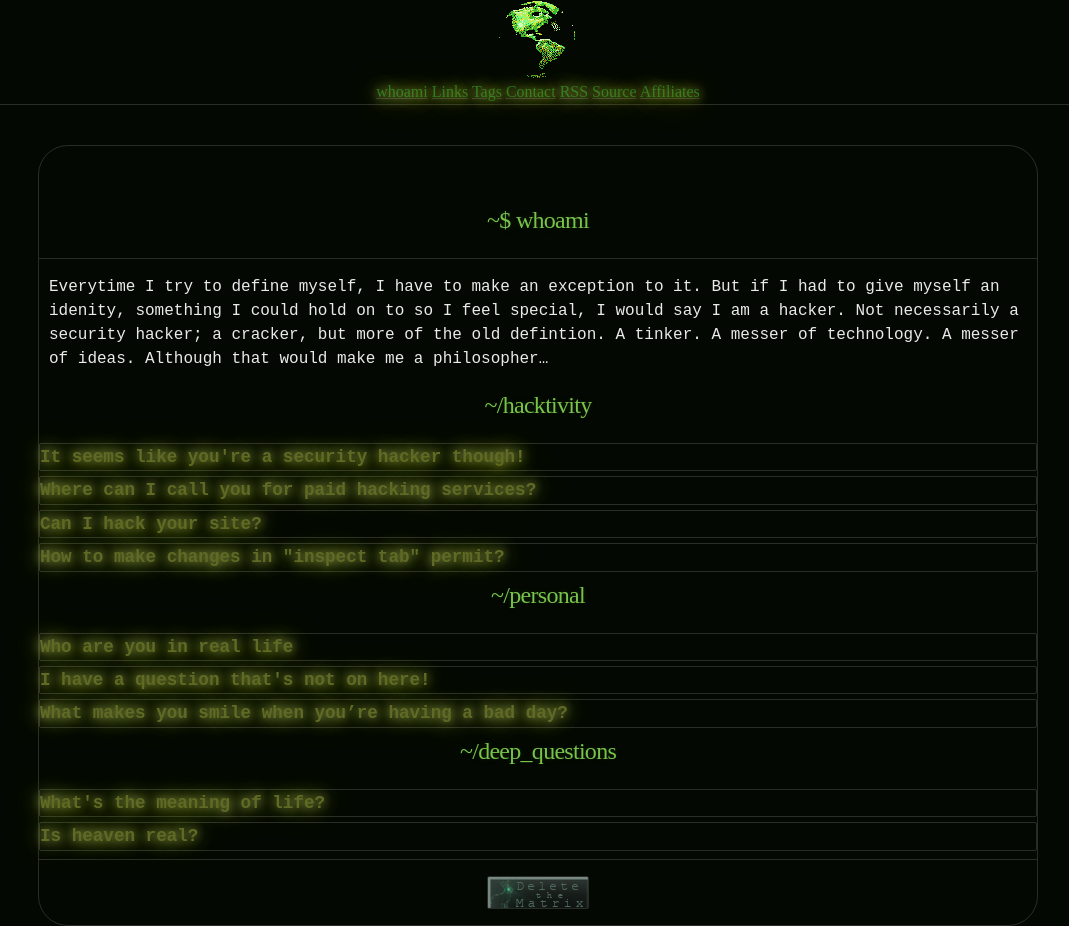
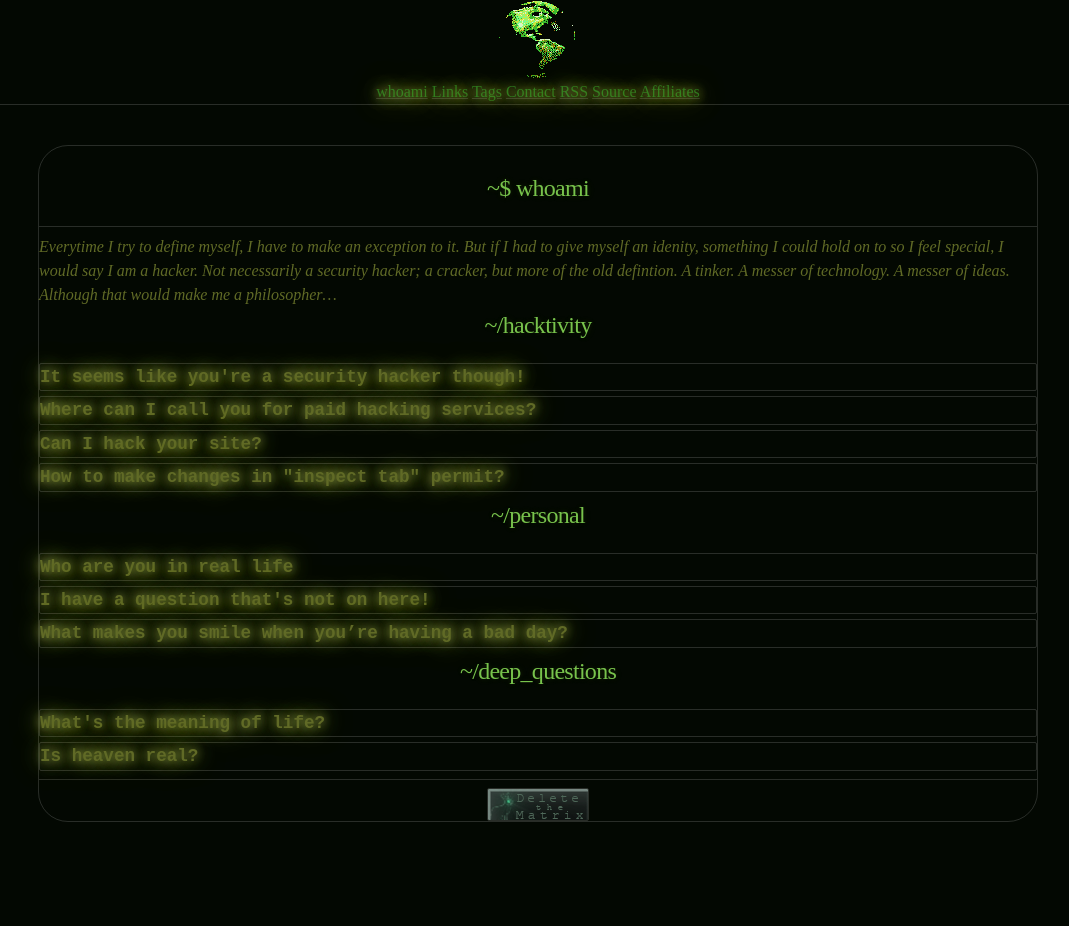
Before and after one commit to CamoCatX/camocatx.github.io, a Jekyll site: the page built from whoami.md, in a window 1280 px wide. Shown: the whole page, without its empty margins (102-1171 px from the left). Built offline with Jekyll 4.4.1, drawn with Linux system fonts in a browser that asks for light colours; after the commit the page ends 900 px from its top, so only the background shows below that.

Commit message:
Update base.scss

```diff
--- a/_sass/base.scss
+++ b/_sass/base.scss
@@ -94,34 +94,42 @@ h1,h2,h3,h4,h5,h6,.postitem {
 #main_content {
 border-radius: 30px;
 border: 1px solid rgba(255, 255, 255, .15);
-}
-#main_content h1 {
+ h1 {
   font-size: 30px;
   color: #8e9b43;
   text-shadow: 0 0 10px #8e9b43, 0 0 20px #8e9b43, 0 0 30px #8e9b43;
   text-decoration: underline;
 }
-#main_content h2 {
+ h2 {
   font-size: 24px;
   font-weight: normal;
   text-align: center;
 }
-#main_content h3 {
+ h3 {
   font-size: 18px;
 }
-#main_content h4 {
+h4 {
   font-size: 14px;
 }
-#main_content h5 {
+ h5 {
   font-size: 12px;
   //text-transform: uppercase;
   margin: 0 0 5px 0;
 }
-#main_content h6 {
+ h6 {
   font-size: 12px;
   text-transform: capitalize;
   color: #999;
   margin: 0 0 5px 0;
+}
+	p {
+		font-style:italic;
+		color:#606a26;
+		text-align:left;
+		margin-block:0em;
+		font-family:none;
+		padding-inline:0px;
+	}
 }
 dt {
   font-style: italic;
```
